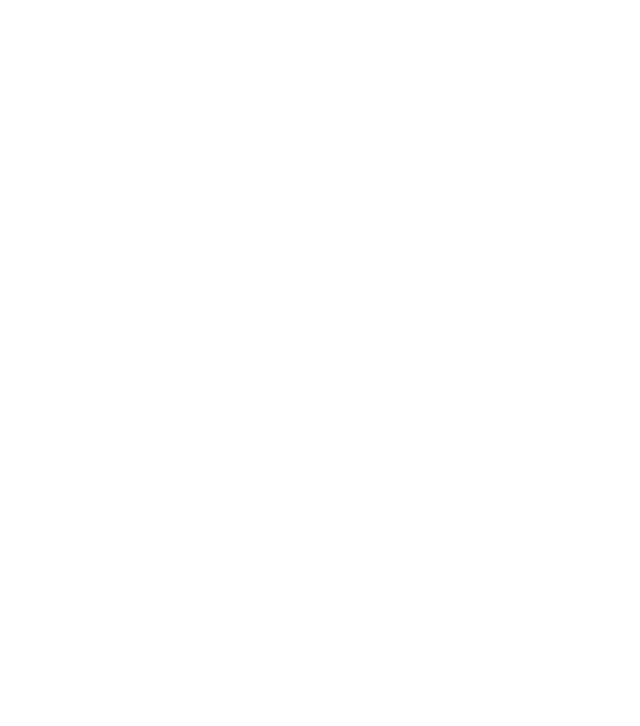
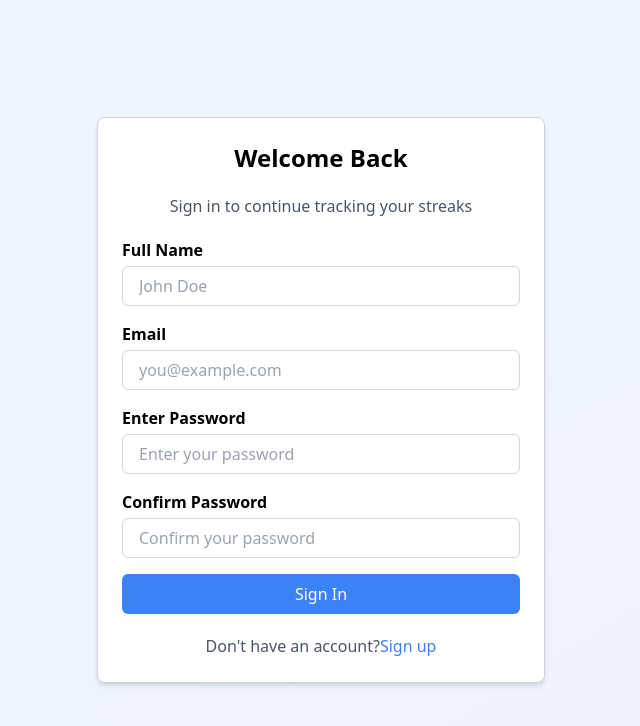
Before and after one commit to TaslimYusuf2210/Streak-Tracker, a React (Vite) app: page /register in a window 1280 px wide. Shown: the top 726 px of the page, without its empty margins (319-959 px from the left). Built offline with nearby package versions, Linux system fonts and the light colour scheme.

Commit message:
login and register page

```diff
--- a/package.json
+++ b/package.json
@@ -10,9 +10,12 @@
     "preview": "vite preview"
   },
   "dependencies": {
+    "@hookform/resolvers": "^5.2.2",
     "react": "^19.1.1",
     "react-dom": "^19.1.1",
-    "react-router-dom": "^7.9.4"
+    "react-hook-form": "^7.65.0",
+    "react-router-dom": "^7.9.4",
+    "yup": "^1.7.1"
   },
   "devDependencies": {
     "@eslint/js": "^9.36.0",
--- a/src/App.css
+++ b/src/App.css
@@ -3,6 +3,6 @@
 @tailwind utilities;
 
 #root {
-  max-width: 1280px;
+  max-width: 1366px;
   margin: 0 auto;
 }
--- a/src/App.jsx
+++ b/src/App.jsx
@@ -11,6 +11,7 @@
 
 function App() {
   return (
+    <div className="bg-gradient-to-br from-blue-50 to-indigo-50">
     <Router>
       <Routes>
         {/* Public routes */}
@@ -26,6 +27,7 @@
         </Route>
       </Routes>
     </Router>
+    </div>
   )
 }
 
--- a/src/pages/LandingPage.jsx
+++ b/src/pages/LandingPage.jsx
@@ -1,12 +1,14 @@
+import { Link } from "react-router-dom";
+
 function LandingPage() {
     return (
-        <div className="h-screen flex justify-center items-center bg-gradient-to-br from-blue-50 to-indigo-50">
-            <div className="text-center space-y-6">
+        <div className="h-screen flex justify-center items-center">
+            <div className="text-center space-y-10">
                 <h1 className="text-5xl font-bold">Streak Tracker</h1>
                 <p className="text-xl text-gray-700">Built consistent habits and track your progress with daily streaks</p>
                 <div className="font-medium space-x-6">
-                    <button className="bg-primary hover:bg-hoverPrimary rounded-lg text-white px-8 py-4"> Sign In</button>
-                    <button className="px-8 py-4 rounded-lg border-gray-400 border hover:bg-gray-200"> Create Account</button>
+                    <Link to="/login" className="bg-primary hover:bg-hoverPrimary rounded-lg text-white px-8 py-4"> Sign In</Link>
+                    <Link to="/register" className="px-8 py-4 rounded-lg border-gray-400 border hover:bg-gray-200"> Create Account</Link>
                 </div>
             </div>
         </div>
--- a/src/pages/Login.jsx
+++ b/src/pages/Login.jsx
@@ -1,9 +1,77 @@
+import { Link } from "react-router-dom";
+import { useForm } from "react-hook-form";
+import * as yup from "yup";
+import { yupResolver } from "@hookform/resolvers/yup";
+
+const schema = yup.object().shape({
+  email: yup
+    .string()
+    .email("Invalid email format")
+    .required("Please enter your email"),
+  password: yup.string().required("Password is required"),
+});
+
 function Login() {
-    return (
-    <div>
+    const {
+    register,
+    handleSubmit,
+    formState: { errors },
+    } = useForm({
+        resolver: yupResolver(schema),
+    });
 
+    const onSubmit = async (data) => {
+    console.log("Form data:", data);
+    };
+  return (
+    <div className="flex justify-center items-center h-screen">
+      <div className="rounded-lg border border-gray-300 text-center p-6 bg-white max-w-md w-full space-y-5 shadow-md">
+        <h3 className="text-2xl font-bold">Welcome Back</h3>
+        <p className="text-gray-600">
+          Sign in to continue tracking your streaks
+        </p>
+        <form className="text-left space-y-4" onSubmit={handleSubmit(onSubmit)}>
+          <div className="flex flex-col gap-1">
+            <label className="font-semibold">Email</label>
+            <input
+              {...register("email")}
+              className="border h-10 border-gray-300 rounded-md p-4"
+              type="email"
+              placeholder="you@example.com"
+            />
+            {errors.email && (
+              <p className="text-sm text-red-500 font-light">
+                {errors.email.message}
+              </p>
+            )}
+          </div>
+          <div className="flex flex-col gap-1">
+            <label className="font-semibold">Password</label>
+            <input
+              {...register("password")}
+              className="border h-10 border-gray-300 rounded-md p-4 hover:border-primary   active:outline-none"
+              type="password"
+              placeholder="Enter your password"
+            />
+            {errors.password && (
+              <p className="text-sm text-red-500 font-light">
+                {errors.password.message}
+              </p>
+            )}
+          </div>
+          <button type="submit" className="bg-primary text-white rounded-md w-full font-medium py-2">
+            Sign In
+          </button>
+        </form>
+        <p className="text-gray-600">
+          Don't have an account?
+          <Link to="/register" className="text-primary">
+            Sign up
+          </Link>
+        </p>
+      </div>
     </div>
-    );
+  );
 }
 
 export default Login;
--- a/src/pages/Register.jsx
+++ b/src/pages/Register.jsx
@@ -1,9 +1,113 @@
+import { Link } from "react-router-dom";
+import { useForm } from "react-hook-form";
+import * as yup from "yup";
+import { yupResolver } from "@hookform/resolvers/yup";
+
+const schema = yup.object().shape({
+    fullname: yup
+        .string()
+        .required("Fullname is required"),
+    email: yup
+        .string()
+        .email("Invalid email format")
+        .required("Please enter your email"),
+    password: yup
+        .string()
+        .required("Password is required"),
+    confirmPassword: yup
+        .string()
+        .required("Please confirm your password"),
+});
+
 function Register() {
-    return (
-        <div>
+  const {
+      register,
+      handleSubmit,
+      formState: { errors },
+      } = useForm({
+          resolver: yupResolver(schema),
+      });
 
-        </div>
-     );
+      const onSubmit = async (data) => {
+      console.log("Form data:", data);
+      };
+  return (
+    <div className="flex justify-center items-center h-screen">
+      <div className="rounded-lg border border-gray-300 text-center p-6 bg-white max-w-md w-full space-y-5 shadow-md">
+        <h3 className="text-2xl font-bold">Welcome Back</h3>
+        <p className="text-gray-600">
+          Sign in to continue tracking your streaks
+        </p>
+        <form onSubmit={handleSubmit(onSubmit)} className="text-left space-y-4">
+          <div className="flex flex-col gap-1">
+            <label className="font-semibold">Full Name</label>
+            <input
+              {...register("fullname")}
+              className="border h-10 border-gray-300 rounded-md p-4"
+              type="text"
+              placeholder="John Doe"
+            />
+            {errors.fullname && (
+              <p className="text-sm text-red-500 font-light">
+                {errors.fullname.message}
+              </p>
+            )}
+          </div>
+          <div className="flex flex-col gap-1">
+            <label className="font-semibold">Email</label>
+            <input
+              {...register("email")}
+              className="border h-10 border-gray-300 rounded-md p-4"
+              type="email"
+              placeholder="you@example.com"
+            />
+            {errors.email && (
+              <p className="text-sm text-red-500 font-light">
+                {errors.email.message}
+              </p>
+            )}
+          </div>
+          <div className="flex flex-col gap-1">
+            <label className="font-semibold">Enter Password</label>
+            <input
+              {...register("password")}
+              className="border h-10 border-gray-300 rounded-md p-4 hover:border-primary   active:outline-none"
+              type="password"
+              placeholder="Enter your password"
+            />
+            {errors.password && (
+              <p className="text-sm text-red-500 font-light">
+                {errors.password.message}
+              </p>
+            )}
+          </div>
+          <div className="flex flex-col gap-1">
+            <label className="font-semibold">Confirm Password</label>
+            <input
+              {...register("confirmPassword")}
+              className="border h-10 border-gray-300 rounded-md p-4 hover:border-primary   active:outline-none"
+              type="password"
+              placeholder="Confirm your password"
+            />
+            {errors.confirmPassword && (
+              <p className="text-sm text-red-500 font-light">
+                {errors.confirmPassword.message}
+              </p>
+            )}
+          </div>
+          <button type="submit" className="bg-primary text-white rounded-md w-full font-medium py-2">
+            Sign In
+          </button>
+        </form>
+        <p className="text-gray-600">
+          Don't have an account?
+          <Link to="/login" className="text-primary">
+            Sign up
+          </Link>
+        </p>
+      </div>
+    </div>
+  );
 }
 
 export default Register;
```
Also changed, not shown: 1 other file (tests, documents, lock files or other folders).
